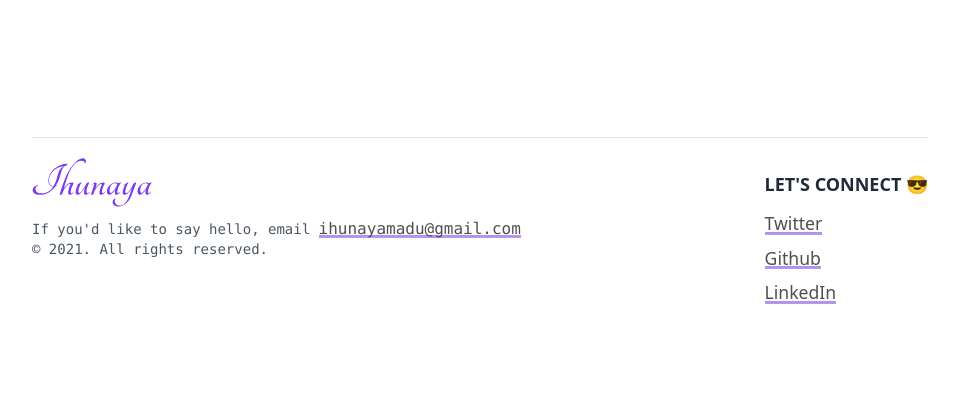
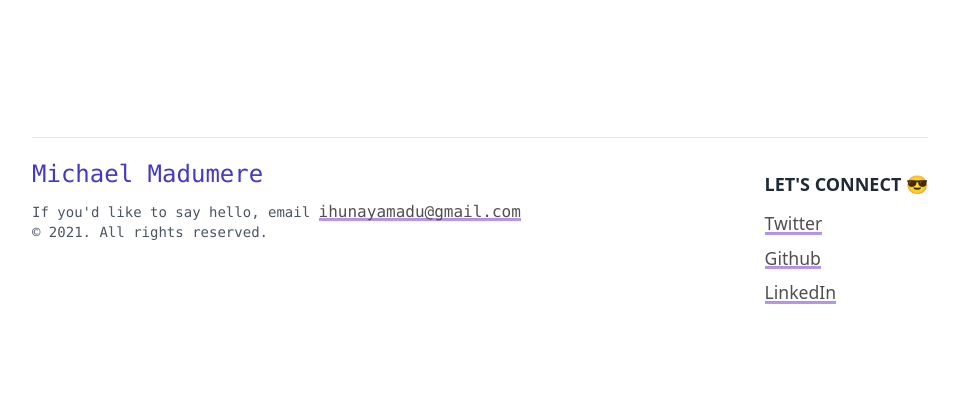
Before and after one commit to i-Mhyke/madumere-portfolio-hng, a Node project: template views/index.hbs in a window 1280 px wide. Shown: the part 3196-3609 px from the top of the page, without its empty margins (160-1118 px from the left). Run offline with Node 20 templates, Linux system fonts and the light colour scheme; the template is opened without the code that fills it, so the values that code supplies are empty; style sheets or scripts are compiled from the project's sources; some libraries are stand-ins or nearby versions.

Commit message:
Footer update

```diff
--- a/views/index.hbs
+++ b/views/index.hbs
@@ -440,7 +440,9 @@
         <hr />
         <div class='flex flex-col-reverse md:flex-row md:justify-between my-5'>
           <div class='flex flex-col mt-5 md:mt-0'>
-            <img width='120' src='/images/icons/ihunaya.svg' alt='Ihunaya' />
+            <div>
+              <h5 class='font-mono text-indigo-700 text-2xl'>Michael Madumere</h5>
+            </div>
             <p class='text-sm font-mono text-gray-600 mt-3'>If you'd like to say
               hello, email
               <a href='mailto:ihunayamadu@gmail.com'><span
```
Also changed, not shown: public/images/icons/Ihunaya.svg (deleted).
